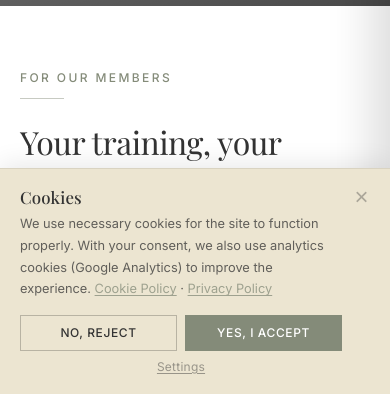
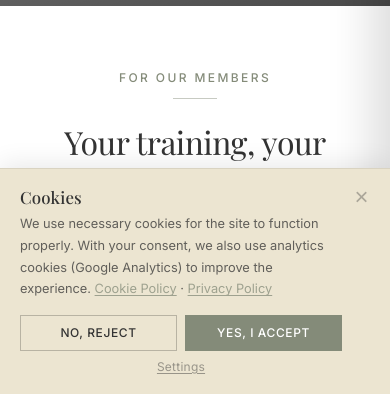
Before and after one commit to mateorumac/gioia-web, a React (Vite) app: page /en/clanice in a window 390 px wide. Shown: the part 450-844 px from the top of the page. Built offline with nearby package versions, Linux system fonts and the light colour scheme; grey boxes are pictures that could not be loaded.

Commit message:
memberinfo done

```diff
--- a/src/styles/MemberInfo.css
+++ b/src/styles/MemberInfo.css
@@ -579,6 +579,31 @@
   .mi__help-image {
     aspect-ratio: 4 / 3;
   }
+
+  /* Center all content containers */
+  .mi__intro-text,
+  .mi__help-text {
+    text-align: center;
+    align-items: center;
+  }
+
+  .mi__section-title,
+  .mi__feature-num,
+  .mi__feature-title,
+  .mi__feature-text {
+    text-align: center;
+  }
+
+  /* Body paragraphs: justify for editorial consistency */
+  .mi__intro-body,
+  .mi__help-body {
+    text-align: justify;
+  }
+
+  .mi__rule {
+    margin-left: auto;
+    margin-right: auto;
+  }
 }
 
 @media (max-width: 400px) {
--- a/src/utils/images.js
+++ b/src/utils/images.js
@@ -52,7 +52,7 @@ export const heroAlternatives = [
 ];
 
 // MEMBER INFO PAGE — specific images used by MemberInfoPage sections
-export const memberIntroImage = new URL('../assets/images/DSC_3667.webp', import.meta.url).href;
+export const memberIntroImage = new URL('../assets/images/DSC_8338.webp', import.meta.url).href;
 export const memberHelpImage = new URL('../assets/images/DSC_8159.webp', import.meta.url).href;
 
 // ALL GALLERY IMAGES - dynamically includes every .webp in /images folder
```
